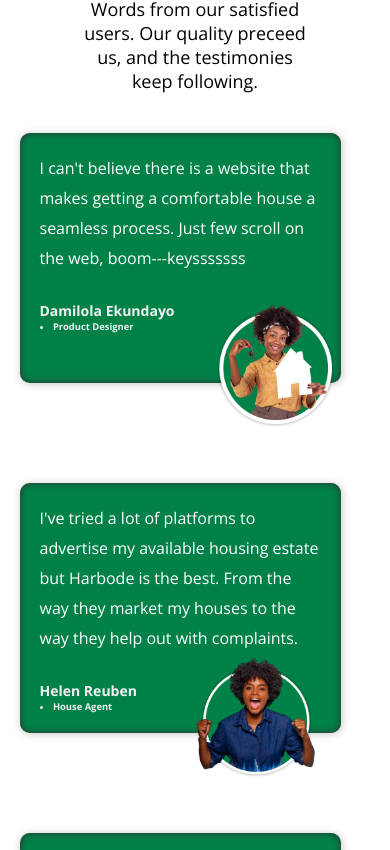
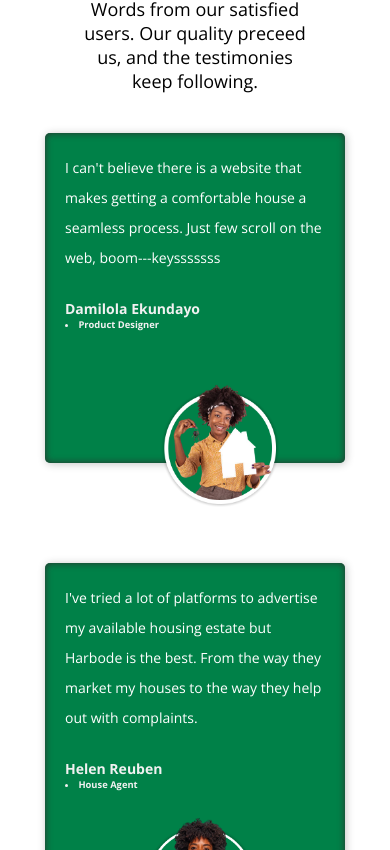
Before and after one commit to KodeNinj/harbode, a React (Create React App) app: page /about-us in a window 390 px wide. Shown: the part 2414-3264 px from the top of the page. Built offline with nearby package versions, Linux system fonts and the light colour scheme.

Commit message:
adjust responsiveness of the about us page

```diff
--- a/src/aboutus.css
+++ b/src/aboutus.css
@@ -430,7 +430,6 @@
 }
 .testimonials .container{
     display: flex;
-    justify-content: center;
     align-items: center;
     width: 90%;
     margin-left: 5%;
@@ -484,12 +483,19 @@
 }
 
 
+@media only screen and (max-width: 955px){
+    .testimonials .container{
+        flex-direction: column;
+    }
+    .testimonials .box{
+        margin-right: 0;
+    }
+}
+
 @media only screen and (max-width: 416px){
     .testimonials span{
         right: 0px;
     }
-}
-@media only screen and (max-width: 360px){
     .testimonials .box{
         width: 300px;
         height: 330px;
```
